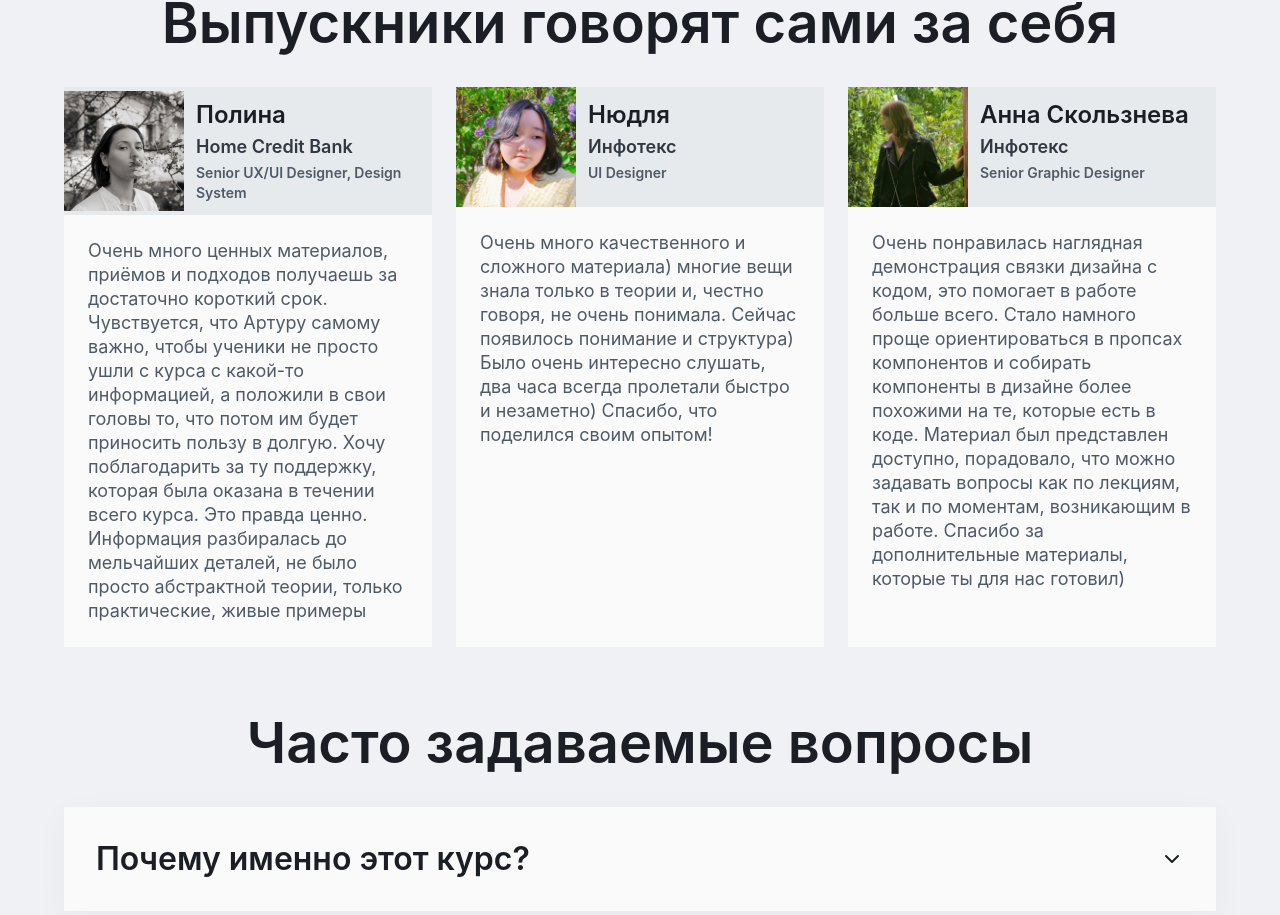
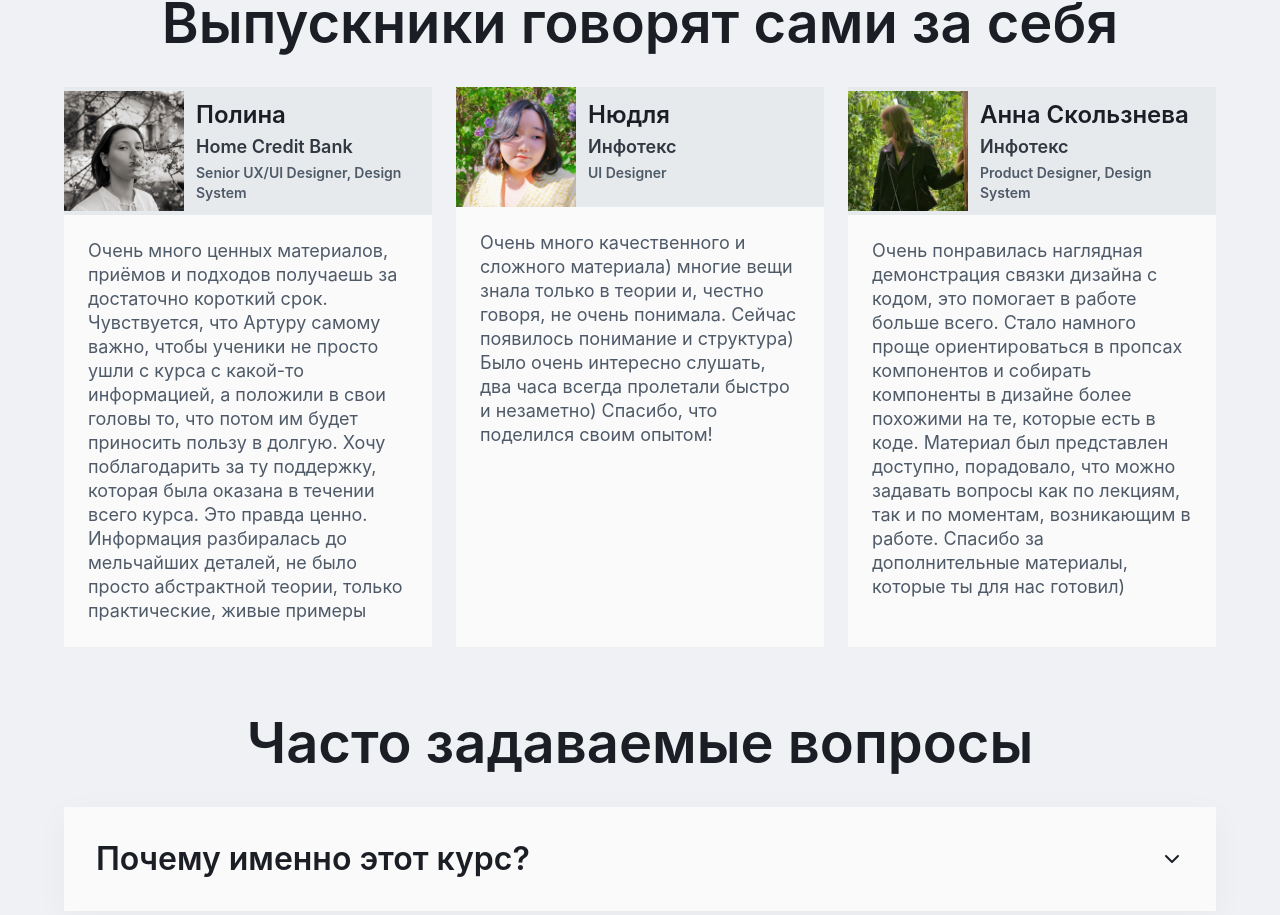
Before and after one commit to ArthurIvanov/dsa-web, a Next.js app: page / in a window 1280 px wide. Shown: the part 4152-5067 px from the top of the page. Built offline with nearby package versions, Linux system fonts and the light colour scheme.

Commit message:
updated testimonials

```diff
--- a/app/sections/testimonials.tsx
+++ b/app/sections/testimonials.tsx
@@ -47,7 +47,7 @@ export const Testimonials = () => {
 					className="flex-grow"
 					img="/client-3.png"
 					name="Анна Скользнева"
-					role="Senior Graphic Designer"
+					role="Product Designer, Design System"
 					company="Инфотекс"
 					content={`Очень понравилась наглядная демонстрация связки дизайна с кодом, это помогает в работе больше всего. Стало намного проще ориентироваться в пропсах компонентов и  собирать компоненты в дизайне более похожими на те, которые есть в коде.
                     Материал был представлен доступно, порадовало, что можно задавать вопросы как по лекциям, так и по моментам, возникающим в работе. Спасибо за дополнительные материалы, которые ты для нас готовил)`}
```
